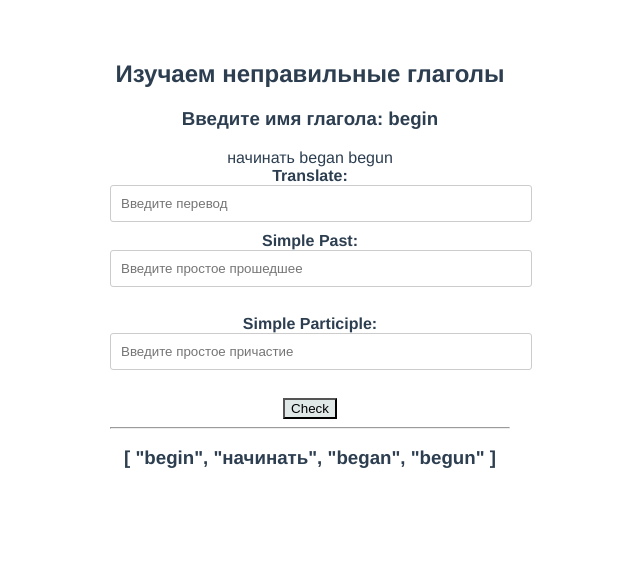
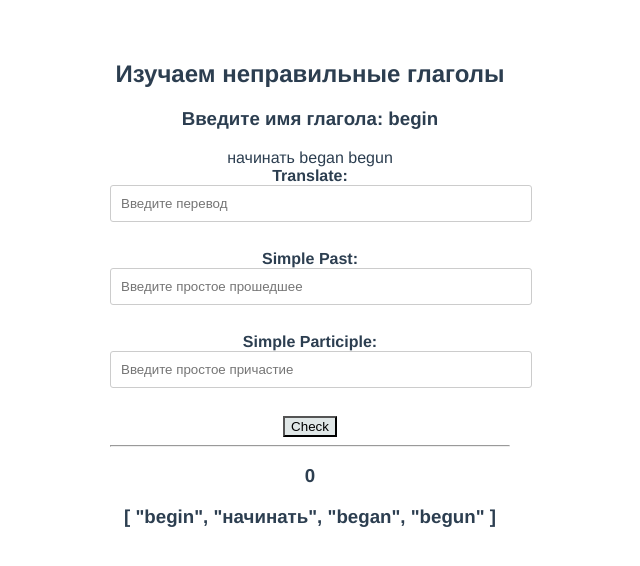
Before and after one commit to AlexMurrr/irregularVerbsCompositionAPI, a Vue app: page / in a window 1280 px wide. Shown: the top 566 px of the page, without its empty margins (330-970 px from the left). Built offline with nearby package versions, Linux system fonts and the light colour scheme.

Commit message:
feat: create new component 'numberPoints.vue' which shows total number points

```diff
--- a/src/components/formVerb.vue
+++ b/src/components/formVerb.vue
@@ -6,11 +6,12 @@ import {storeToRefs} from 'pinia';
 const storeVerbs = useStoreVerbs();
 const {rendomNumFromVerbs, checkTranslate, checkPastSimple,
       checkPastParticiple, resetValue} = storeVerbs;
+
 const rendVerb = rendomNumFromVerbs;
 const check = checkTranslate;
 const past = checkPastSimple;
 const participle = checkPastParticiple;
-//const resetVaueRes = resetValueResult;
+const resetVaueRes = resetValue;
 
 const {translateStore, pastSimpleStore, pastParticipleStore, resultTranslate,
        resultSimplePast, resultSimpleParticiple} = storeToRefs(storeVerbs)
@@ -42,7 +43,7 @@ function resetValueInput(){
      <label for="tr"><strong>Translate:</strong></label> <br/>
     <input type="text" placeholder="Введите перевод" id="tr" v-model="tranclate">
     <p class="p" v-html="resultTranslate"></p>
-
+    <br/>
     <label for="tr"><strong>Simple Past:</strong></label> <br/>
     <input type="text" placeholder="Введите простое прошедшее" v-model="pastSimple">
     <p class="p" v-html="resultSimplePast"></p>
@@ -53,7 +54,7 @@ function resetValueInput(){
       <br/>
     <button type="submit" v-if="isTrue" @click="isTrue=!isTrue,
                                                 rendVerb(),
-                                                resetValue(),
+                                                resetVaueRes(),
                                                 resetValueInput()"
                                                 >Start</button>
     <button type="submit" v-else @click="isTrue=!isTrue,
--- /dev/null
+++ b/src/components/numberPoints.vue
@@ -0,0 +1,18 @@
+<script setup>
+import {useStoreVerbs} from '../stores/verbs';
+import {storeToRefs} from 'pinia';
+import { ref } from "@vue/reactivity";
+
+const storeVerbs = useStoreVerbs();
+const {numPoints} = storeToRefs(storeVerbs)
+
+</script>
+
+<template>
+    <div>
+        <h3>{{numPoints}}</h3>
+    </div>
+</template>
+
+<style scoped>
+</style>
--- a/src/components/verbRendom.vue
+++ b/src/components/verbRendom.vue
@@ -5,6 +5,7 @@ import {useStoreVerbs} from '../stores/verbs';
 import {storeToRefs} from 'pinia';
 import {ref} from 'vue'
 import formVerb from './formVerb.vue'
+import numberPoints from './numberPoints.vue'
 
 const storeVerbs = useStoreVerbs();
 const {rendArrFromVerbForms} = storeToRefs(storeVerbs);
@@ -24,6 +25,8 @@ onBeforeMount(() => {
   :partizipleTrue=rendArrFromVerbForms[3]
 />
 
+<number-points/>
+
 <h3>{{rendArrFromVerbForms}}</h3>
 
 
--- a/src/stores/verbs.js
+++ b/src/stores/verbs.js
@@ -19,6 +19,7 @@ export const  useStoreVerbs = defineStore('storeId', {
     resultTranslate: '',
     resultSimplePast: '',
     resultSimpleParticiple: '',
+    numPoints: 0,
     }
   },
   getters:{
@@ -33,27 +34,33 @@ export const  useStoreVerbs = defineStore('storeId', {
       if(inputVerb===trueVerb) {
         this.translateStore = true;
         this.resultTranslate = '<h1>+1</h1>';
+        this.numPoints++;
       } else {
         this.translateStore = false;
         this.resultTranslate = '<h1>-1</h1>'
+        this.numPoints--;
       }
     },
     checkPastSimple(inputVerb, trueVerb){
       if(inputVerb===trueVerb) {
         this.pastSimpleStore = true;
         this.resultSimplePast = '<h1>+1</h1>';
+        this.numPoints++;
       } else {
         this.pastSimpleStore = false;
         this.resultSimplePast = '<h1>-1</h1>';
+        this.numPoints--;
       }
     },
     checkPastParticiple(inputVerb, trueVerb){
       if(inputVerb===trueVerb) {
         this.pastParticipleStore = true;
         this.resultSimpleParticiple = '<h1>+1</h1>';
+        this.numPoints++;
       } else {
         this.pastParticipleStore = false;
         this.resultSimpleParticiple = '<h1>-1</h1>';
+        this.numPoints--;
       }
     },
     resetValue(){
```
